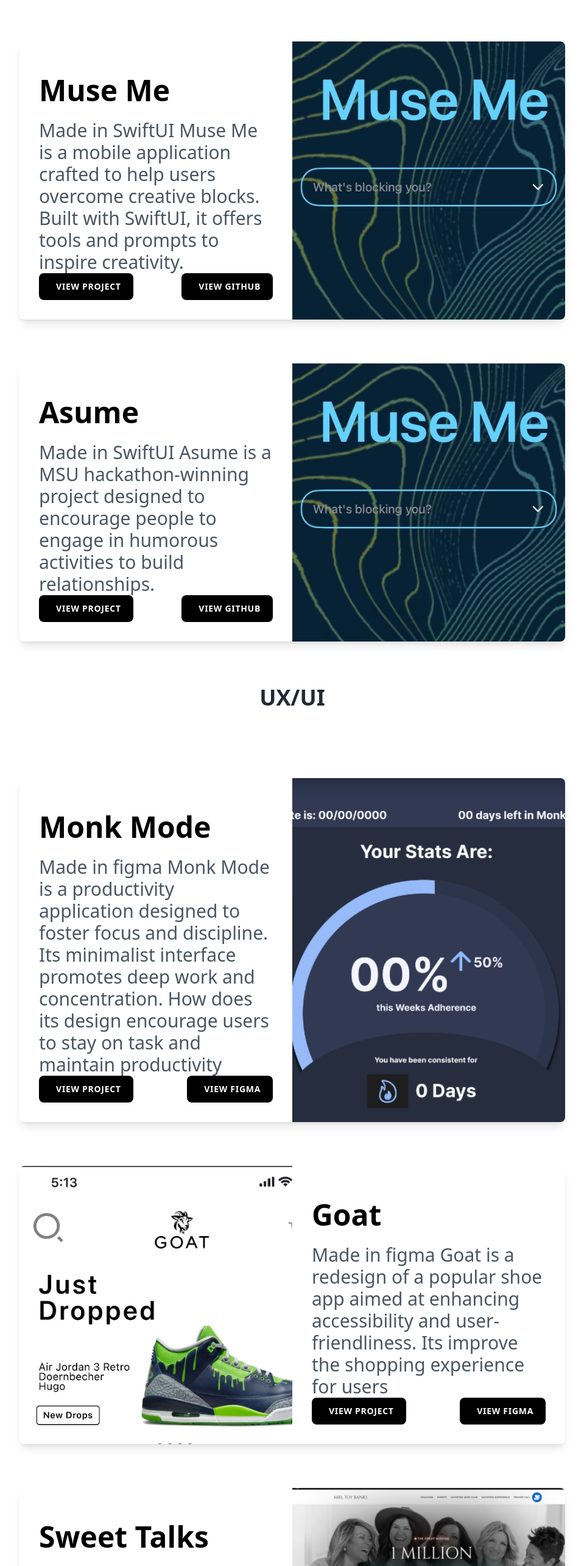
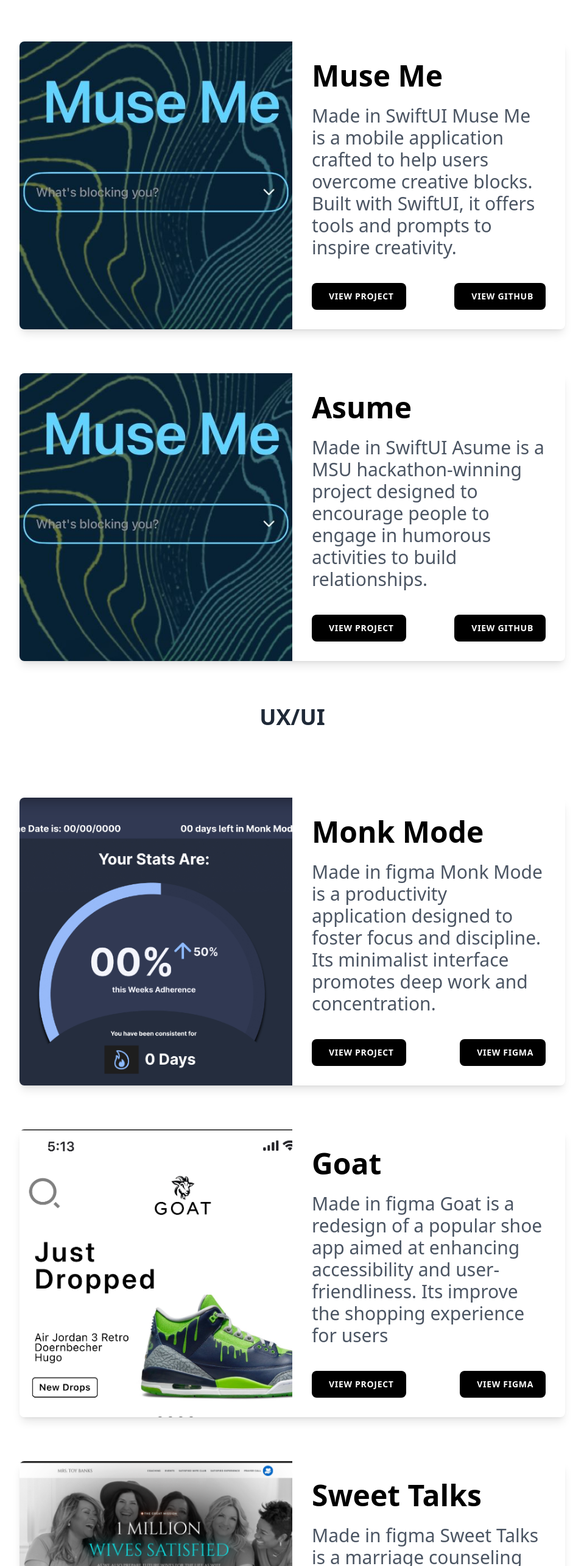
Before and after one commit to angelob120/New-project-website, a website: page project.html in a window 1280 px wide. Shown: the part 1900-4468 px from the top of the page at 61% size, without its empty margins (160-1119 px from the left). Drawn offline with nearby package versions, Linux system fonts and the light colour scheme.

Commit message:
nearly completed 2 repos + asume screen shoot

```diff
--- a/project.html
+++ b/project.html
@@ -135,7 +135,7 @@
 
 
 
-    </div>
+
 
 
         <br>
@@ -150,58 +150,62 @@
 
         <br>
 
-            <div class="flex items-center justify-center">
-                <div class="max-w-4xl w-full mx-auto bg-white rounded-lg shadow-lg overflow-hidden lg:flex">
-                    <div class="lg:w-1/2 p-8 flex flex-col justify-between"> <!-- Use flex-col for vertical layout -->
-                        <div> <!-- Container for the text -->
-                            <br>
-                            <h2 class="text-5xl font-bold">Muse Me</h2> <!-- Left-aligned text -->
-                            <p class="text-3xl mt-6 text-gray-600">Made in SwiftUI Muse Me is a mobile application crafted to help users overcome creative blocks. Built with SwiftUI, it offers tools and prompts to inspire creativity.</p>
+        <div class="max-w-4xl w-full mx-auto bg-white rounded-lg shadow-lg overflow-hidden">
+            <div class="lg:flex">
+                <div class="lg:w-1/2">
+                    <!-- Replace with your project image -->
+                    <img src="1709562726263.jpeg" alt="Project Image" class="w-full h-full object-cover">
                 </div>
-                        <div class="flex justify-between"> <!-- Center the buttons -->
-                            <a href="https://angelob120.github.io/Mega-Softworks/" class="inline-block bg-black text-white px-5 py-3 rounded-lg uppercase text-sm tracking-wider font-semibold">
+                <div class="lg:w-1/2 p-8 flex flex-col justify-between">
+                    <div class="mb-6">
+                        <br class="lg:hidden"> <!-- Hide <br> on large screens -->
+                        <h2 class="text-3xl lg:text-5xl font-bold">Muse Me</h2>
+                        <p class="text-xl lg:text-3xl mt-4 lg:mt-6 text-gray-600">Made in SwiftUI Muse Me is a mobile application crafted to help users overcome creative blocks. Built with SwiftUI, it offers tools and prompts to inspire creativity.</p>
+                    </div>
+                    <div class="flex flex-col lg:flex-row items-center lg:justify-between mt-4">
+                        <a href="https://github.com/TekkenForceX/Creative-App" class="bg-black text-white px-5 py-3 rounded-lg uppercase text-sm tracking-wider font-semibold mb-2 lg:mb-0 lg:mr-2">
                             <i class="fas fa-cloud-download-alt mr-2"></i> View Project
                         </a>
-                            <a href="https://github.com/angelob120/Mega-Softworks" class="inline-block bg-black text-white px-5 py-3 rounded-lg uppercase text-sm tracking-wider font-semibold">
+                        <a href="https://github.com/TekkenForceX/Creative-App" class="bg-black text-white px-5 py-3 rounded-lg uppercase text-sm tracking-wider font-semibold">
                             <i class="fas fa-cloud-download-alt mr-2"></i> View Github
                         </a>
                     </div>
                 </div>
-                    <div class="lg:w-1/2">
-                        <!-- Replace with your project image -->
-                        <img src="1709562726263.jpeg" alt="Project Image" class="w-full h-full object-cover">
             </div>
         </div>
-            </div>
+
 
 
             <br>
             <br>
             <br>
 
-            <div class="flex items-center justify-center">
-                <div class="max-w-4xl w-full mx-auto bg-white rounded-lg shadow-lg overflow-hidden lg:flex">
-                    <div class="lg:w-1/2 p-8 flex flex-col justify-between"> <!-- Use flex-col for vertical layout -->
-                        <div> <!-- Container for the text -->
-                            <br>
-                            <h2 class="text-5xl font-bold">Asume</h2> <!-- Left-aligned text -->
-                            <p class="text-3xl mt-6 text-gray-600">Made in SwiftUI Asume is a MSU hackathon-winning project designed to encourage people to engage in humorous activities to build relationships. </p>
+
+
+            <div class="max-w-4xl w-full mx-auto bg-white rounded-lg shadow-lg overflow-hidden">
+                <div class="lg:flex">
+                    <div class="lg:w-1/2">
+                        <!-- Replace with your project image -->
+                        <img src="1709562726263.jpeg" alt="Project Image" class="w-full h-full object-cover">
                     </div>
-                        <div class="flex justify-between"> <!-- Center the buttons -->
-                            <a href="https://angelob120.github.io/Mega-Softworks/" class="inline-block bg-black text-white px-5 py-3 rounded-lg uppercase text-sm tracking-wider font-semibold">
+                    <div class="lg:w-1/2 p-8 flex flex-col justify-between">
+                        <div class="mb-6">
+                            <br class="lg:hidden"> <!-- Hide <br> on large screens -->
+                            <h2 class="text-3xl lg:text-5xl font-bold">Asume</h2>
+                            <p class="text-xl lg:text-3xl mt-4 lg:mt-6 text-gray-600">Made in SwiftUI Asume is a MSU hackathon-winning project designed to encourage people to engage in humorous activities to build relationships.</p>
+                        </div>
+                        <div class="flex flex-col lg:flex-row items-center lg:justify-between mt-4">
+                            <a href="https://github.com/MichiganMinorities/Ausum" class="bg-black text-white px-5 py-3 rounded-lg uppercase text-sm tracking-wider font-semibold mb-2 lg:mb-0 lg:mr-2">
                                 <i class="fas fa-cloud-download-alt mr-2"></i> View Project
                             </a>
-                            <a href="https://github.com/angelob120/Mega-Softworks" class="inline-block bg-black text-white px-5 py-3 rounded-lg uppercase text-sm tracking-wider font-semibold">
+                            <a href="https://github.com/MichiganMinorities/Ausum" class="bg-black text-white px-5 py-3 rounded-lg uppercase text-sm tracking-wider font-semibold">
                                 <i class="fas fa-cloud-download-alt mr-2"></i> View Github
                             </a>
                         </div>
                     </div>
-                    <div class="lg:w-1/2">
-                        <!-- Replace with your project image -->
-                        <img src="1709562726263.jpeg" alt="Project Image" class="w-full h-full object-cover">
                 </div>
             </div>
-            </div>
+
 
 
 
@@ -223,26 +227,29 @@
 
         <br>
 
-            <div class="flex items-center justify-center">
-                <div class="max-w-4xl w-full mx-auto bg-white rounded-lg shadow-lg overflow-hidden lg:flex">
-                    <div class="lg:w-1/2 p-8 flex flex-col justify-between"> <!-- Use flex-col for vertical layout -->
-                        <div> <!-- Container for the text -->
-                            <br>
-                            <h2 class="text-5xl font-bold">Monk Mode</h2> <!-- Left-aligned text -->
-                            <p class="text-3xl mt-6 text-gray-600">Made in figma Monk Mode is a productivity application designed to foster focus and discipline. Its minimalist interface promotes deep work and concentration. How does its design encourage users to stay on task and maintain productivity</p>
-                        </div>
-                        <div class="flex justify-between"> <!-- Center the buttons -->
-                            <a href="https://angelob120.github.io/Mega-Softworks/" class="inline-block bg-black text-white px-5 py-3 rounded-lg uppercase text-sm tracking-wider font-semibold">
-                                <i class="fas fa-cloud-download-alt mr-2"></i> View Project
-                            </a>
-                            <a href="https://github.com/angelob120/Mega-Softworks" class="inline-block bg-black text-white px-5 py-3 rounded-lg uppercase text-sm tracking-wider font-semibold">
-                                <i class="fas fa-cloud-download-alt mr-2"></i> View Figma
-                            </a>
-                        </div>
-                    </div>
+
+
+
+        <div class="max-w-4xl w-full mx-auto bg-white rounded-lg shadow-lg overflow-hidden">
+            <div class="lg:flex">
                 <div class="lg:w-1/2">
                     <!-- Replace with your project image -->
                     <img src="Screen Shot 2024-03-20 at 6.41.13 AM.png" alt="Project Image" class="w-full h-full object-cover">
+                </div>
+                <div class="lg:w-1/2 p-8 flex flex-col justify-between">
+                    <div class="mb-6">
+                        <br class="lg:hidden"> <!-- Hide <br> on large screens -->
+                        <h2 class="text-3xl lg:text-5xl font-bold">Monk Mode</h2>
+                        <p class="text-xl lg:text-3xl mt-4 lg:mt-6 text-gray-600">Made in figma Monk Mode is a productivity application designed to foster focus and discipline. Its minimalist interface promotes deep work and concentration.</p>
+                    </div>
+                    <div class="flex flex-col lg:flex-row items-center lg:justify-between mt-4">
+                        <a href="https://www.figma.com/proto/eBatU8uqf0mUYkk429Wnkl/M?type=design&node-id=1-2&scaling=scale-down&page-id=0%3A1" class="bg-black text-white px-5 py-3 rounded-lg uppercase text-sm tracking-wider font-semibold mb-2 lg:mb-0 lg:mr-2">
+                            <i class="fas fa-cloud-download-alt mr-2"></i> View Project
+                        </a>
+                        <a href="https://www.figma.com/file/eBatU8uqf0mUYkk429Wnkl/M?type=design&node-id=0-1&mode=design" class="bg-black text-white px-5 py-3 rounded-lg uppercase text-sm tracking-wider font-semibold">
+                            <i class="fas fa-cloud-download-alt mr-2"></i> View figma
+                        </a>
+                    </div>
                 </div>
             </div>
         </div>
@@ -256,23 +263,26 @@
             <br>
             <br>
 
-            <div class="flex items-center justify-center">
-                <div class="max-w-4xl w-full mx-auto bg-white rounded-lg shadow-lg overflow-hidden lg:flex">
+
+
+
+        <div class="max-w-4xl w-full mx-auto bg-white rounded-lg shadow-lg overflow-hidden">
+            <div class="lg:flex">
                 <div class="lg:w-1/2">
                     <!-- Replace with your project image -->
                     <img src="Screen Shot 2024-03-20 at 6.41.31 AM.png" alt="Project Image" class="w-full h-full object-cover">
                 </div>
-                    <div class="lg:w-1/2 p-8 flex flex-col justify-between"> <!-- Use flex-col for vertical layout -->
-                        <div> <!-- Container for the text -->
-                            <br>
-                            <h2 class="text-5xl font-bold">Goat</h2> <!-- Left-aligned text -->
-                            <p class="text-3xl mt-6 text-gray-600">Made in figma Goat is a redesign of a popular shoe app aimed at enhancing accessibility and user-friendliness. Its improve the shopping experience for users</p>
+                <div class="lg:w-1/2 p-8 flex flex-col justify-between">
+                    <div class="mb-6">
+                        <br class="lg:hidden"> <!-- Hide <br> on large screens -->
+                        <h2 class="text-3xl lg:text-5xl font-bold">Goat</h2>
+                        <p class="text-xl lg:text-3xl mt-4 lg:mt-6 text-gray-600">Made in figma Goat is a redesign of a popular shoe app aimed at enhancing accessibility and user-friendliness. Its improve the shopping experience for users</p>
                     </div>
-                        <div class="flex justify-between"> <!-- Center the buttons -->
-                            <a href="https://angelob120.github.io/Store-Dashboard/" class="inline-block bg-black text-white px-5 py-3 rounded-lg uppercase text-sm tracking-wider font-semibold">
+                    <div class="flex flex-col lg:flex-row items-center lg:justify-between mt-4">
+                        <a href="https://www.figma.com/proto/uCF80YiKuzSCxy7rWQM1sV/Untitled?type=design&scaling=scale-down&page-id=0%3A1&node-id=404-925&starting-point-node-id=404%3A925" class="bg-black text-white px-5 py-3 rounded-lg uppercase text-sm tracking-wider font-semibold mb-2 lg:mb-0 lg:mr-2">
                             <i class="fas fa-cloud-download-alt mr-2"></i> View Project
                         </a>
-                            <a href="https://github.com/angelob120/Store-Dashboard" class="inline-block bg-black text-white px-5 py-3 rounded-lg uppercase text-sm tracking-wider font-semibold">
+                        <a href="https://www.figma.com/file/uCF80YiKuzSCxy7rWQM1sV/Untitled?type=design&mode=design" class="bg-black text-white px-5 py-3 rounded-lg uppercase text-sm tracking-wider font-semibold">
                             <i class="fas fa-cloud-download-alt mr-2"></i> View Figma
                         </a>
                     </div>
@@ -281,30 +291,35 @@
         </div>
 
 
+
+
+
+
+
             <br>
             <br>
             <br>
 
-            <div class="flex items-center justify-center">
-                <div class="max-w-4xl w-full mx-auto bg-white rounded-lg shadow-lg overflow-hidden lg:flex">
-                    <div class="lg:w-1/2 p-8 flex flex-col justify-between"> <!-- Use flex-col for vertical layout -->
-                        <div> <!-- Container for the text -->
-                            <br>
-                            <h2 class="text-5xl font-bold">Sweet Talks</h2> <!-- Left-aligned text -->
-                            <p class="text-3xl mt-6 text-gray-600"> Made in figma Sweet Talks is a marriage counseling and relationship website. Its design effectively communicate and support to visitors seeking guidance.</p>
+            <div class="max-w-4xl w-full mx-auto bg-white rounded-lg shadow-lg overflow-hidden">
+                <div class="lg:flex">
+                    <div class="lg:w-1/2">
+                        <!-- Replace with your project image -->
+                        <img src="Screen Shot 2024-03-20 at 6.41.49 AM.png" alt="Project Image" class="w-full h-full object-cover">
                     </div>
-                        <div class="flex justify-between"> <!-- Center the buttons -->
-                            <a href="https://angelob120.github.io/Stellar_Accounting/" class="inline-block bg-black text-white px-5 py-3 rounded-lg uppercase text-sm tracking-wider font-semibold">
+                    <div class="lg:w-1/2 p-8 flex flex-col justify-between">
+                        <div class="mb-6">
+                            <br class="lg:hidden"> <!-- Hide <br> on large screens -->
+                            <h2 class="text-3xl lg:text-5xl font-bold">Sweet Talks</h2>
+                            <p class="text-xl lg:text-3xl mt-4 lg:mt-6 text-gray-600">Made in figma Sweet Talks is a marriage counseling and relationship website. Its design effectively communicate and support to visitors seeking guidance.</p>
+                        </div>
+                        <div class="flex flex-col lg:flex-row items-center lg:justify-between mt-4">
+                            <a href="https://www.figma.com/proto/hTOolrqGqIn9SZn0SPaaJl/SweetTalk-(Copy)?type=design&node-id=16-87&scaling=min-zoom&page-id=12%3A5174" class="bg-black text-white px-5 py-3 rounded-lg uppercase text-sm tracking-wider font-semibold mb-2 lg:mb-0 lg:mr-2">
                                 <i class="fas fa-cloud-download-alt mr-2"></i> View Project
                             </a>
-                            <a href="https://github.com/angelob120/Stellar_Accounting" class="inline-block bg-black text-white px-5 py-3 rounded-lg uppercase text-sm tracking-wider font-semibold">
+                            <a href="https://www.figma.com/file/hTOolrqGqIn9SZn0SPaaJl/SweetTalk-(Copy)?type=design&node-id=12-5174&mode=design" class="bg-black text-white px-5 py-3 rounded-lg uppercase text-sm tracking-wider font-semibold">
                                 <i class="fas fa-cloud-download-alt mr-2"></i> View Figma
                             </a>
                         </div>
-                    </div>
-                    <div class="lg:w-1/2">
-                        <!-- Replace with your project image -->
-                        <img src="Screen Shot 2024-03-20 at 6.41.49 AM.png" alt="Project Image" class="w-full h-full object-cover">
                     </div>
                 </div>
             </div>
@@ -315,7 +330,7 @@
         <br>
 
 
-
+    </div>
     </div>
 
 
```
Also changed, not shown: index.html (+37 -35 lines). Lines whose indentation alone changed are shown as unchanged.
